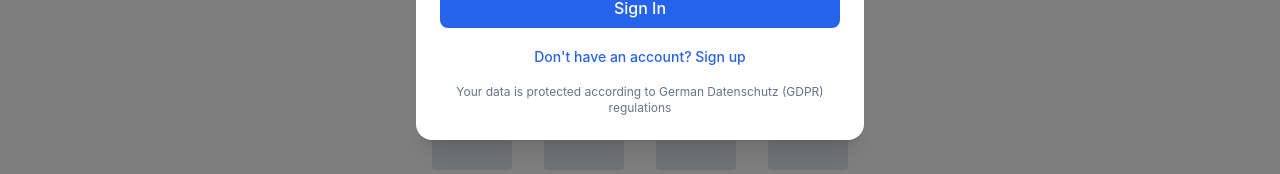
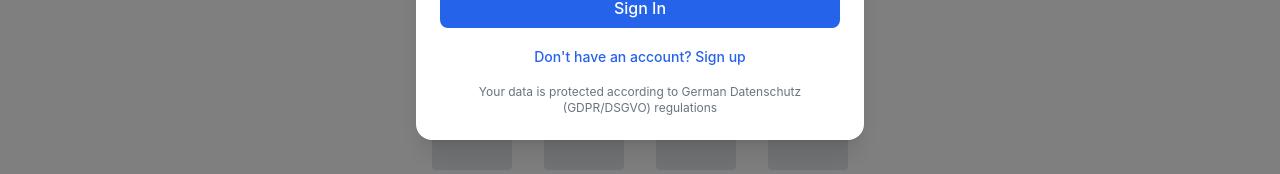
Before and after one commit to ContentWeaverAI/Platform, a Next.js app in the folder apps/frontend/: page / in a window 1280 px wide. Both pictures are taken after a click on the button "Sign In". Shown: the part 481-655 px from the top of the page. Built offline with nearby package versions, Linux system fonts and the light colour scheme.

Commit message:
fix: modal form transformation with GDPR compliance and password confirmation

```diff
--- a/apps/frontend/src/components/auth/login-modal.jsx
+++ b/apps/frontend/src/components/auth/login-modal.jsx
@@ -30,7 +30,6 @@ export default function LoginModal({ isOpen, onClose }) {
 
       console.log('Registering:', { email: formData.email })
       // TODO: Connect to Strapi registration API
-      // This will send verification email
     } else {
       // Login
       console.log('Logging in:', { email: formData.email })
@@ -137,7 +136,7 @@ export default function LoginModal({ isOpen, onClose }) {
             </div>
           )}
 
-          {/* Privacy Policy Checkbox (Registration only) */}
+          {/* Privacy Policy Checkbox (Registration only) - REQUIRED for Germany */}
           {currentView === 'register' && (
             <div className="flex items-start space-x-3">
               <input
@@ -150,10 +149,10 @@ export default function LoginModal({ isOpen, onClose }) {
               />
               <label htmlFor="privacy" className="text-sm text-gray-600">
                 I accept the{' '}
-                <a href="/privacy" className="text-blue-600 hover:text-blue-700 underline">
+                <a href="/privacy" target="_blank" className="text-blue-600 hover:text-blue-700 underline">
                   Privacy Policy
                 </a>{' '}
-                and agree to the processing of my data according to GDPR
+                and agree to the processing of my data according to GDPR/DSGVO
               </label>
             </div>
           )}
@@ -170,7 +169,7 @@ export default function LoginModal({ isOpen, onClose }) {
             }
           </button>
 
-          {/* Switch View */}
+          {/* Switch View - INTERNAL TRANSFORMATION, no page navigation */}
           <div className="text-center">
             {currentView === 'login' ? (
               <button
@@ -194,7 +193,7 @@ export default function LoginModal({ isOpen, onClose }) {
           {/* Datenschutz Notice */}
           <div className="text-center">
             <p className="text-xs text-gray-500">
-              Your data is protected according to German Datenschutz (GDPR) regulations
+              Your data is protected according to German Datenschutz (GDPR/DSGVO) regulations
             </p>
           </div>
         </form>
```
